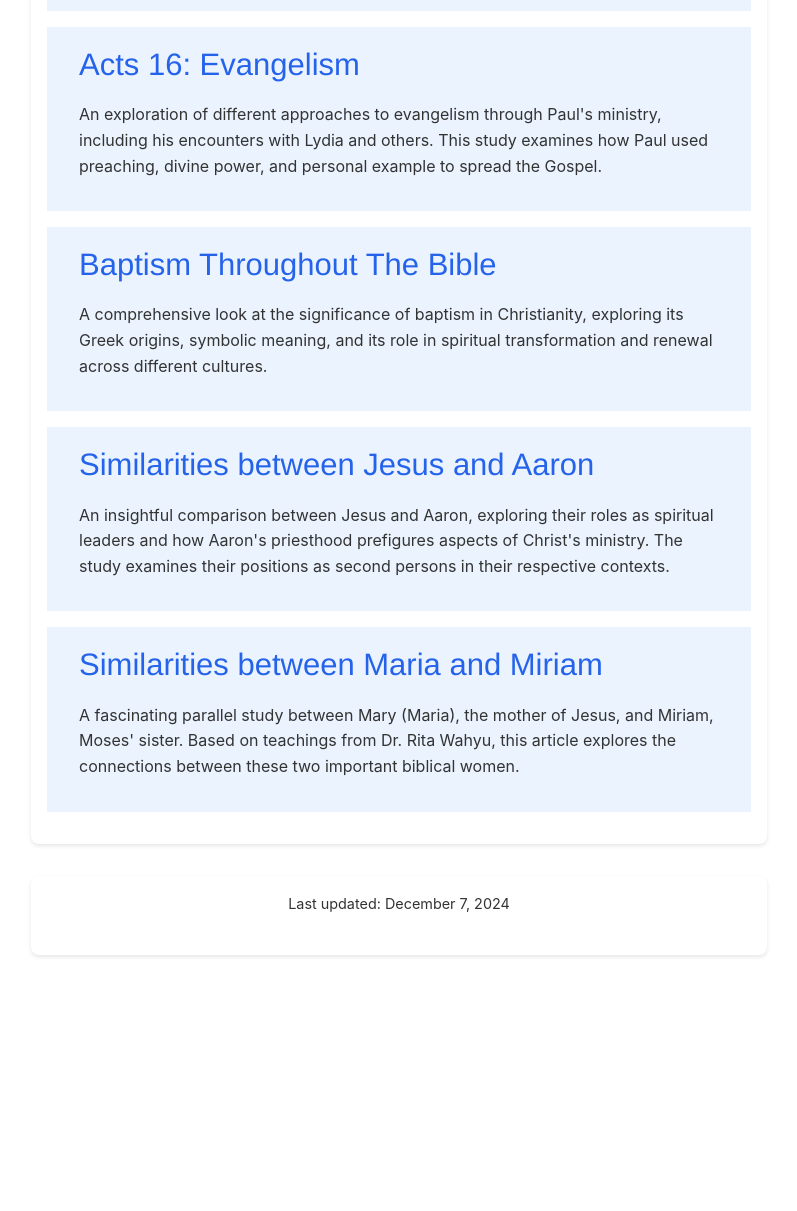
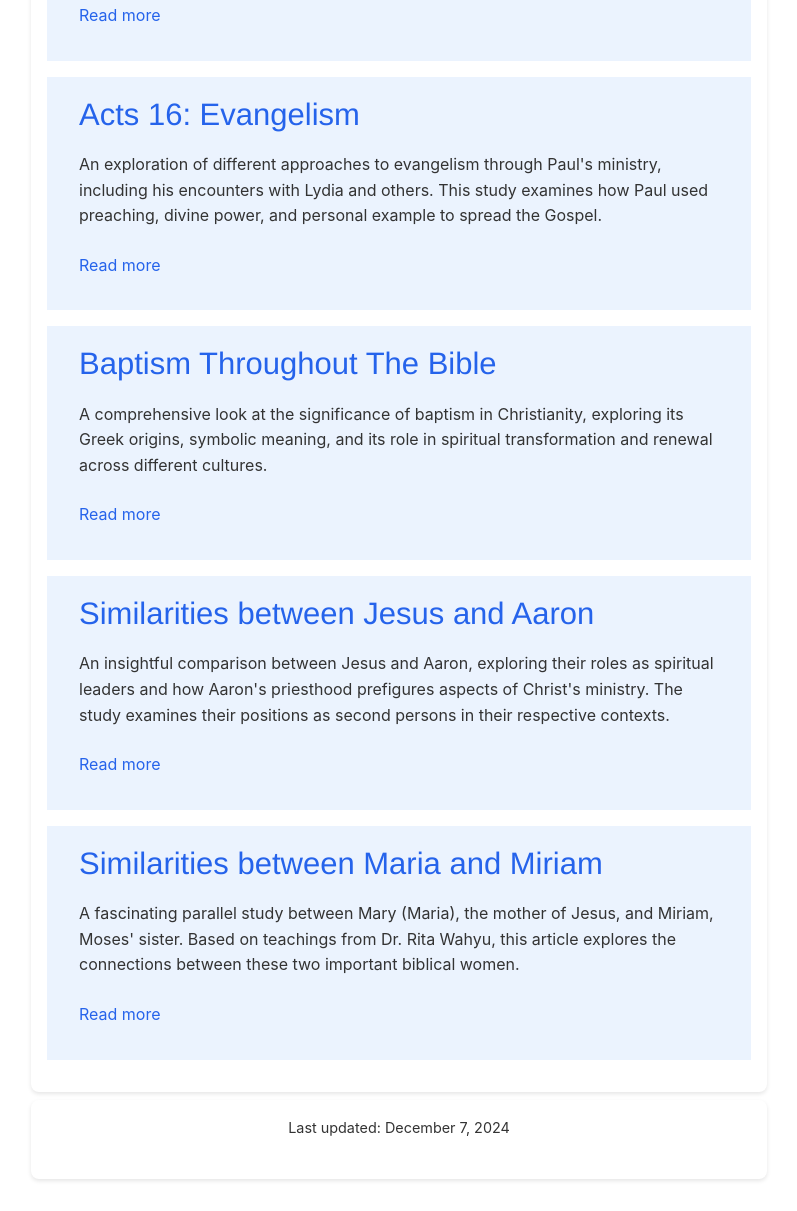
Before and after one commit to marsonparulian/thoughts-on-bible, a plain HTML site: page index.html in a window 1280 px wide. Shown: the part 756-1967 px from the top of the page, without its empty margins (241-1038 px from the left). Before the commit the page ends 1743 px from the top, so only its background shows below. Drawn offline with nearby package versions, Linux system fonts and the light colour scheme.

Commit message:
Add 'read more' links

```diff
--- a/index.html
+++ b/index.html
@@ -32,6 +32,7 @@
         <article>
             <h3><a href="the-presence-of-darkness.html">The Presence of Darkness</a></h3>
             <p>An exploration of the recurring theme of darkness that appears before significant moments of divine intervention in biblical baptism stories, examining patterns from Creation through to Jesus' baptism.</p>
+            <p><a href="the-presence-of-darkness.html" aria-label="link to read The Presence of Darkness article">Read more</a></p>
         </article>
 
         <article>
@@ -39,12 +40,14 @@
             <p>An exploration of different approaches to evangelism through Paul's ministry, including his encounters
                 with Lydia and others. This study examines how Paul used preaching, divine power, and personal example
                 to spread the Gospel.</p>
+            <p><a href="act-16.html" aria-label="link to read Acts 16: Evangelism article">Read more</a></p>
         </article>
 
         <article>
             <h3><a href="baptism-events.html">Baptism Throughout The Bible</a></h3>
             <p>A comprehensive look at the significance of baptism in Christianity, exploring its Greek origins,
                 symbolic meaning, and its role in spiritual transformation and renewal across different cultures.</p>
+            <p><a href="baptism-events.html" aria-label="link to read Baptism Throughout The Bible article">Read more</a></p>
         </article>
 
         <article>
@@ -52,6 +55,7 @@
             <p>An insightful comparison between Jesus and Aaron, exploring their roles as spiritual leaders and how
                 Aaron's priesthood prefigures aspects of Christ's ministry. The study examines their positions as second
                 persons in their respective contexts.</p>
+            <p><a href="jesus-and-aaron-similarities.html" aria-label="link to read Similarities between Jesus and Aaron article">Read more</a></p>
         </article>
 
         <article>
@@ -59,10 +63,11 @@
             <p>A fascinating parallel study between Mary (Maria), the mother of Jesus, and Miriam, Moses' sister. Based
                 on teachings from Dr. Rita Wahyu, this article explores the connections between these two important
                 biblical women.</p>
+            <p><a href="maria-and-miriam-similarities.html" aria-label="link to read Similarities between Maria and Miriam article">Read more</a></p>
         </article>
     </main>
 
-    <footer class="content" style="margin-top: 2rem; font-size: 0.9rem; text-align: center;">
+    <footer class="content" style="margin-top: 0.5rem; font-size: 0.9rem; text-align: center;">
         <p>Last updated: December 7, 2024</p>
     </footer>
     <script src="https://code.jquery.com/jquery-2.1.4.min.js"></script>
```
